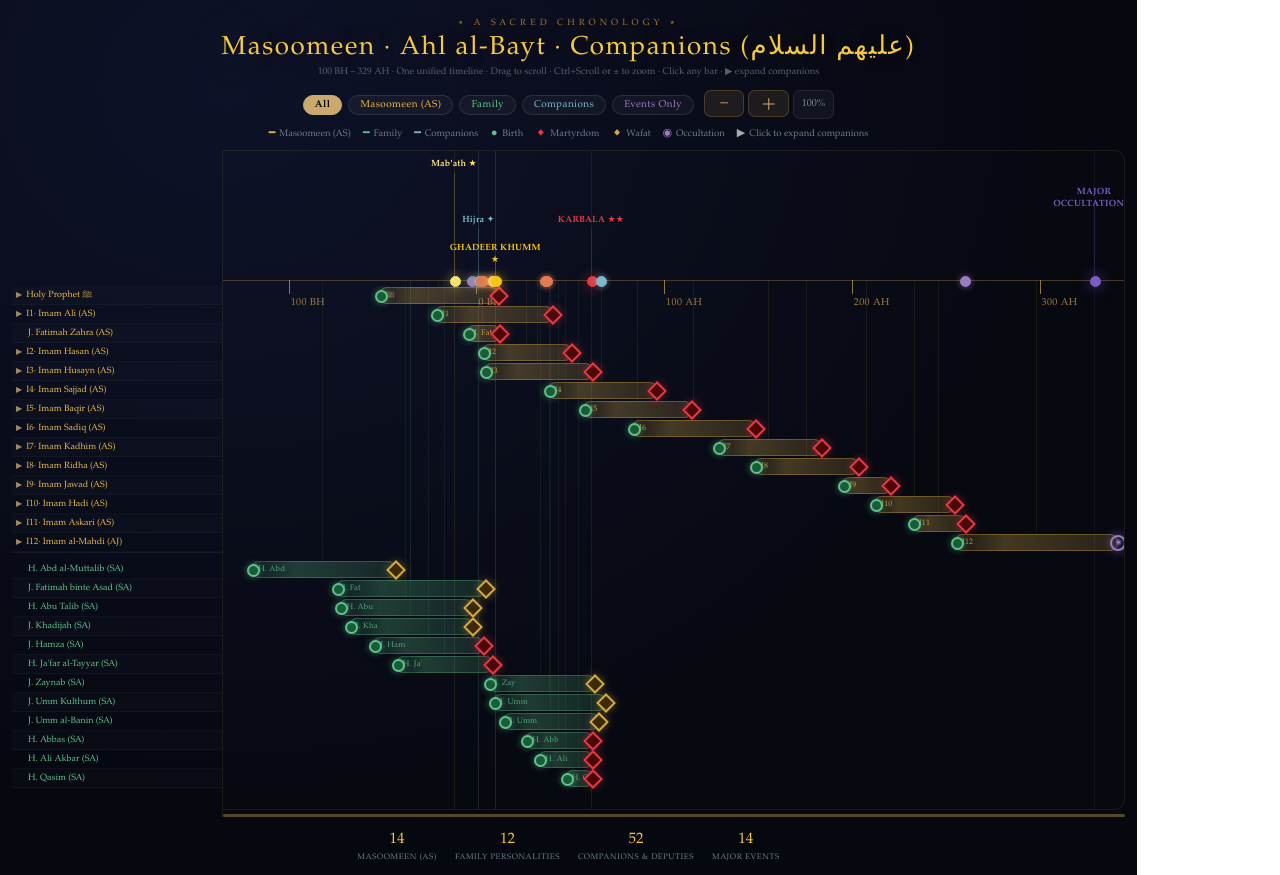
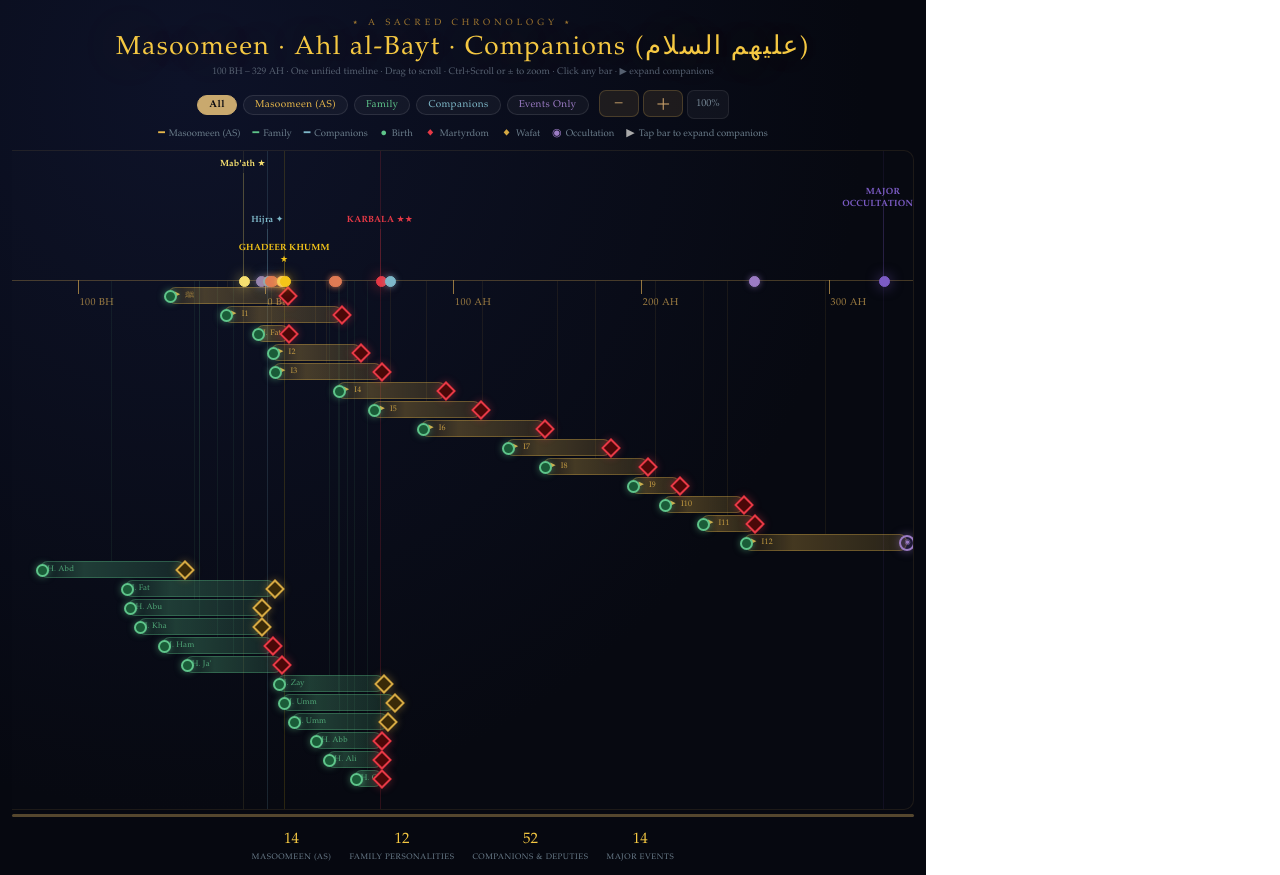
Before and after one commit to QasimTalajawala/shia-timeline, a React (Vite) app: page / in a window 1280 px wide. Built offline with nearby package versions, Linux system fonts and the light colour scheme.

Commit message:
v7 no sidebar

```diff
--- a/src/App.jsx
+++ b/src/App.jsx
@@ -11,7 +11,6 @@ const BAR_GAP  = 4;
 const SUB_H    = 12;   // companion sub-row bar height
 const ROW_H    = BAR_H + BAR_GAP;
 const SUB_ROW_H = SUB_H + 3;
-const SIDEBAR_W = 210;
 const EVT_ZONE_H = 130; // dedicated band at top for event labels above axis
 const AXIS_H    = EVT_ZONE_H; // axis line sits at bottom of event zone
 
@@ -694,7 +693,7 @@ export default function ShiaTimeline() {
           ["#E63946","◆","Martyrdom"],
           ["#D4A843","◆","Wafat"],
           ["#9B7BC4","◉","Occultation"],
-          ["#aaa","▶","Click to expand companions"],
+          ["#aaa","▶","Tap bar to expand companions"],
         ].map(([c,sym,lbl])=>(
           <span key={lbl} style={{ display:"flex",alignItems:"center",gap:4,fontSize:9.5,color:"#6A7C8A" }}>
             <span style={{ color:c,fontSize:11 }}>{sym}</span>{lbl}
@@ -703,53 +702,10 @@ export default function ShiaTimeline() {
       </div>
 
       {/* Main layout: sidebar + canvas */}
-      <div style={{ display:"flex", flex:"0 0 auto", padding:"0 12px 8px", gap:0 }}>
-
-        {/* ── SIDEBAR ── */}
-        <div style={{ width:SIDEBAR_W, flexShrink:0, paddingTop:AXIS_H+6, overflowY:"auto", WebkitOverflowScrolling:"touch", borderRight:"1px solid rgba(184,146,74,0.12)" }}>
-          {rows.map((row, i)=>{
-            if(row.type==="sep") return <div key={`sep-${i}`} style={{ height:row.h, boxSizing:"border-box", borderTop:"1px solid rgba(255,255,255,0.06)", margin:"0" }}/>;
-            const d=row.data;
-            const isCompanion=row.type==="companion";
-            const hasSubs = row.type==="masoom" && d.ashaab && d.ashaab.length>0 && filter==="all";
-            const isExp = expanded.has(d.id);
-            return (
-              <div key={d.id} style={{
-                height:row.h, boxSizing:"border-box", display:"flex", alignItems:"center",
-                paddingLeft:isCompanion?16:4, paddingRight:4,
-                borderBottom:`1px solid rgba(255,255,255,0.03)`,
-                background:i%2===0?"rgba(255,255,255,0.01)":"transparent",
-                cursor:"pointer", WebkitTapHighlightColor:"transparent",
-              }}
-                onClick={()=>setSel({...d,_type:"person",group:row.type,color:row.color})}
-                onMouseEnter={e=>e.currentTarget.style.background="rgba(184,146,74,0.06)"}
-                onMouseLeave={e=>e.currentTarget.style.background=i%2===0?"rgba(255,255,255,0.01)":"transparent"}
-              >
-                {/* Expand toggle */}
-                {hasSubs && (
-                  <span
-                    onClick={e=>{ e.stopPropagation(); toggleExpand(d.id); }}
-                    style={{ fontSize:8, color:"#C9A96E", marginRight:4, cursor:"pointer", opacity:0.8, flexShrink:0, userSelect:"none", WebkitTapHighlightColor:"transparent", textDecoration:"none" }}
-                  >{isExp?"▼":"▶"}</span>
-                )}
-                {!hasSubs && !isCompanion && <span style={{ width:12, flexShrink:0 }}/>}
-                {isCompanion && <span style={{ width:8, height:8, borderRadius:"50%", background:`${row.color}66`, border:`1px solid ${row.color}88`, flexShrink:0, marginRight:4 }}/>}
-                <div style={{ flex:1, minWidth:0 }}>
-                  <div style={{ fontSize: isCompanion?8:9, color:row.color, whiteSpace:"nowrap", overflow:"hidden", textOverflow:"ellipsis", lineHeight:1.3 }}>
-                    {d.imamNo?`I${d.imamNo}· `:""}{d.short}
-                  </div>
-                  {!isCompanion && zoom>1 && (
-                    <div style={{ fontSize:7, color:"rgba(255,255,255,0.22)", direction:"rtl", textAlign:"right", marginTop:1, overflow:"hidden", whiteSpace:"nowrap", textOverflow:"ellipsis" }}>
-                      {d.arabic?.slice(0,18)}
-                    </div>
-                  )}
-                </div>
-              </div>
-            );
-          })}
-        </div>
+      <div style={{ display:"flex", flex:"0 0 auto", padding:"0 12px 8px" }}>
 
         {/* ── SCROLLABLE CANVAS ── */}
+
         <div ref={vpRef} style={{ flex:1, minWidth:0 }}>
           <div
             onWheel={onWheel}
@@ -859,9 +815,17 @@ export default function ShiaTimeline() {
                       onMouseLeave={e=>{ e.currentTarget.style.filter="brightness(1)";e.currentTarget.style.zIndex="3"; }}
                     >
                       {barW>14&&(
-                        <div style={{ position:"absolute",left:stickyLeft,top:0,bottom:0,display:"flex",alignItems:"center",
-                          fontSize:isComp?7:zoom>2?9:8,color:`${row.color}cc`,whiteSpace:"nowrap",pointerEvents:"none",letterSpacing:"0.02em",transition:"left 0.04s linear"
+                        <div style={{ position:"absolute",left:stickyLeft,top:0,bottom:0,display:"flex",alignItems:"center",gap:3,
+                          fontSize:isComp?7:zoom>2?9:8,color:`${row.color}cc`,whiteSpace:"nowrap",letterSpacing:"0.02em",transition:"left 0.04s linear"
                         }}>
+                          {row.type==="masoom"&&d.ashaab&&d.ashaab.length>0&&filter==="all"&&(
+                            <span onClick={e=>{e.stopPropagation();toggleExpand(d.id);}}
+                              style={{fontSize:7,color:`${row.color}ee`,cursor:"pointer",
+                                pointerEvents:"all",userSelect:"none",
+                                WebkitTapHighlightColor:"transparent",paddingRight:2}}>
+                              {expanded.has(d.id)?"▼":"▶"}
+                            </span>
+                          )}
                           {zoom>1.1&&barW>50
                             ? <>{d.imamNo?`I${d.imamNo}·`:""}{d.short}</>
                             : <>{d.imamNo?`I${d.imamNo}`:d.id==="prophet"?"ﷺ":d.short?.slice(0,6)}</>
```
